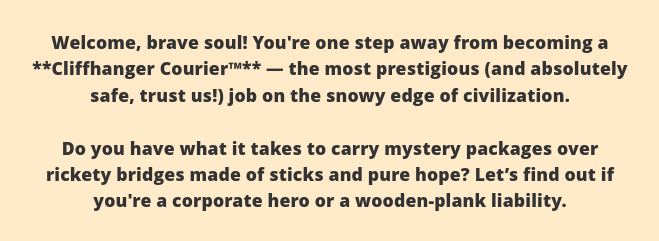
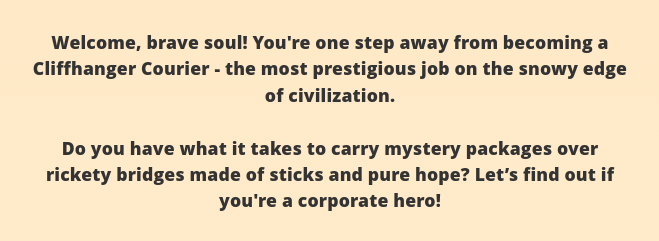
Before and after one commit to UltimateVeruna/cliffhanger_courier_test, a plain HTML site: page index.html in a window 1280 px wide. Shown: the part 217-458 px from the top of the page, without its empty margins (310-969 px from the left). Drawn offline with Linux system fonts and the light colour scheme.

Commit message:
Update index.html

```diff
--- a/index.html
+++ b/index.html
@@ -13,11 +13,11 @@
     <h1>APPLICATION FORM</h1>
 
     <p class="intro">
-      Welcome, brave soul! You're one step away from becoming a **Cliffhanger Courier™** —
-      the most prestigious (and absolutely safe, trust us!) job on the snowy edge of civilization.
+      Welcome, brave soul! You're one step away from becoming a Cliffhanger Courier -
+      the most prestigious job on the snowy edge of civilization.
       <br><br>
       Do you have what it takes to carry mystery packages over rickety bridges made of sticks
-      and pure hope? Let’s find out if you're a corporate hero or a wooden-plank liability.
+      and pure hope? Let’s find out if you're a corporate hero!
     </p>
 
     <a href="quiz.html" class="start-button">START TEST</a>
```
